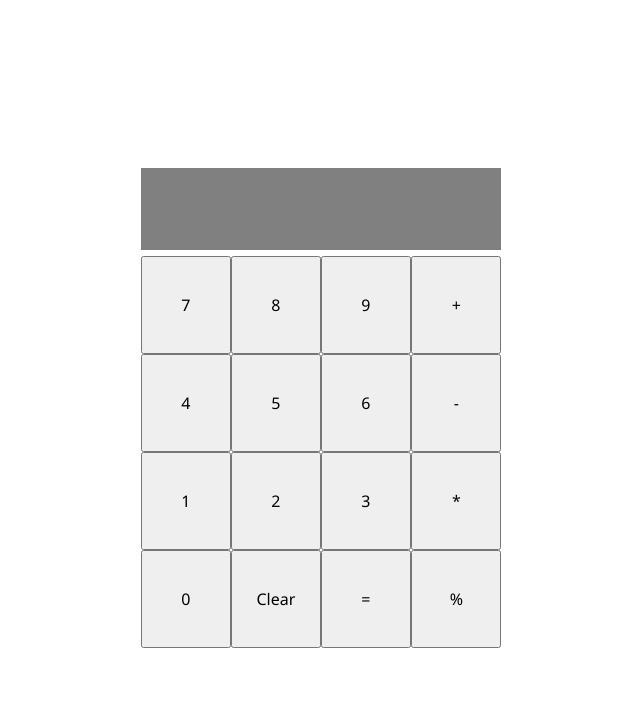
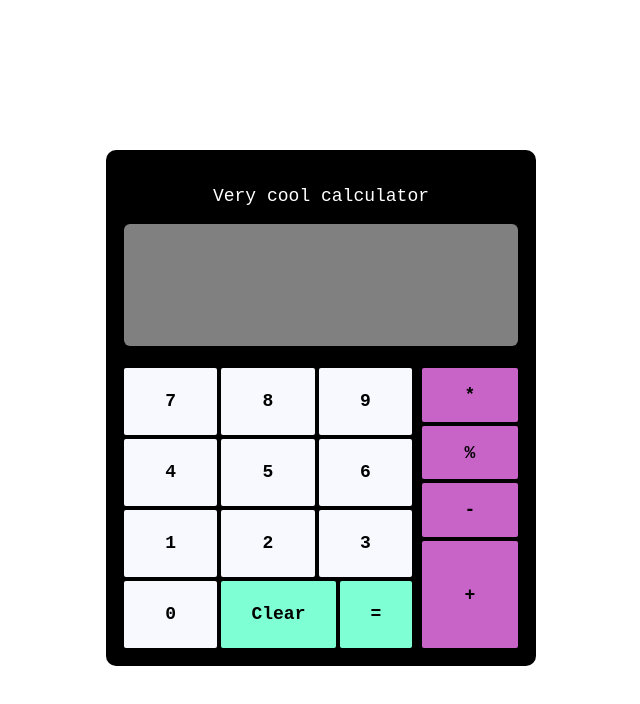
Before and after one commit to vigilancebrandon/calculator, a plain HTML site: page index.html in a window 1280 px wide. Shown: the whole page, without its empty margins (319-959 px from the left). Drawn offline with Linux system fonts and the light colour scheme.

Commit message:
Add styling to css

```diff
--- a/index.html
+++ b/index.html
@@ -8,7 +8,9 @@
     </head>
     <body>
       <div id="calculator">
-        <div id="display"></div>
+        <p>Very cool calculator</p>
+        <div id="display">
+        </div>
         <div id="all-btns">
           <div id="main-btns">
             <button id="nine-btn" class="number">9</button>
@@ -25,10 +27,10 @@
             <button id="zero-btn" class="number">0</button>
           </div>
           <div id="operator-btns">
-            <button id="add">+</button>
-            <button id="subtract">-</button>
             <button id="multiply">*</button>
             <button id="divide">%</button>
+            <button id="subtract">-</button>
+            <button id="add">+</button>
           </div>
         </div>
         </div>
--- a/script.js
+++ b/script.js
@@ -89,3 +89,5 @@ clearBtn.addEventListener('click', () => {
   clearDisplay();
   initialize();
 });
+
+//allBtns.addEventListener('mousedown', (event) => event.target.style.backgroundColor = 'red');
--- a/styles.css
+++ b/styles.css
@@ -1,6 +1,6 @@
 * {
-  font-family: 'Segoe UI', Tahoma, Geneva, Verdana, sans-serif;
-  font-size: medium;
+  font-family: 'Courier New', Courier, monospace;
+  font-size: large;
 }
 
 body {
@@ -14,11 +14,30 @@ div {
   display: flex;
 }
 
+p {
+  color: white;
+  text-align: center;
+  padding: 0em;
+}
+
+button {
+  font-weight: 800;
+  border-radius: 2px;
+  border: none;
+}
+
+button:active {
+  background-color: red;
+}
+
 #calculator {
   flex-direction: column;
   justify-content: center;
   /*width: 60%;*/
   height: 60%;
+  background-color: black;
+  padding: 1em 1em;
+  border-radius: 10px;
 }
 
 #display {
@@ -27,33 +46,59 @@ div {
   background-color: grey;
   flex-grow: 0.2;
   margin-bottom: 0.4em;
+  justify-content: left;
+  align-items: center;
+
+  font-size: 3em;
+  font-style: italic;
+  color: gold;
+
+  border-radius: 6px;
+}
+
+#all-btns {
+  flex-grow: 1;
+  justify-content: space-between;
+  gap: 10px;
 }
 
 #main-btns {
   flex-wrap: wrap;
   width: 75%;
+  flex-direction: row-reverse;
+  justify-content: space-between;
+  gap: 4px;
 }
 
-#all-btns {
-  flex-grow: 1;
-  flex-direction: row;
+#main-btns > * {
+  min-width: 25%;
+  min-height: 15%;
 }
 
-#main-btns {
-  flex-wrap: wrap;
-  flex-direction: row-reverse;
-  justify-content: space-evenly;
+#main-btns
+.number {
+  flex-grow: 1;
+  background-color: ghostwhite;
+}
+
+#clear-btn,
+#equals-btn {
+  flex-grow: 0.7;
+  background-color: aquamarine;
 }
 
 #operator-btns {
   flex-direction: column;
   width: 25%;
-}
-
-#main-btns > * {
-  min-width: 33%;
+  gap: 4px;
 }
 
 #operator-btns > * {
   height: 25%;
+  background-color: rgb(200, 100, 200);
 }
+
+
+#add {
+  height: 50%;
+}
```
